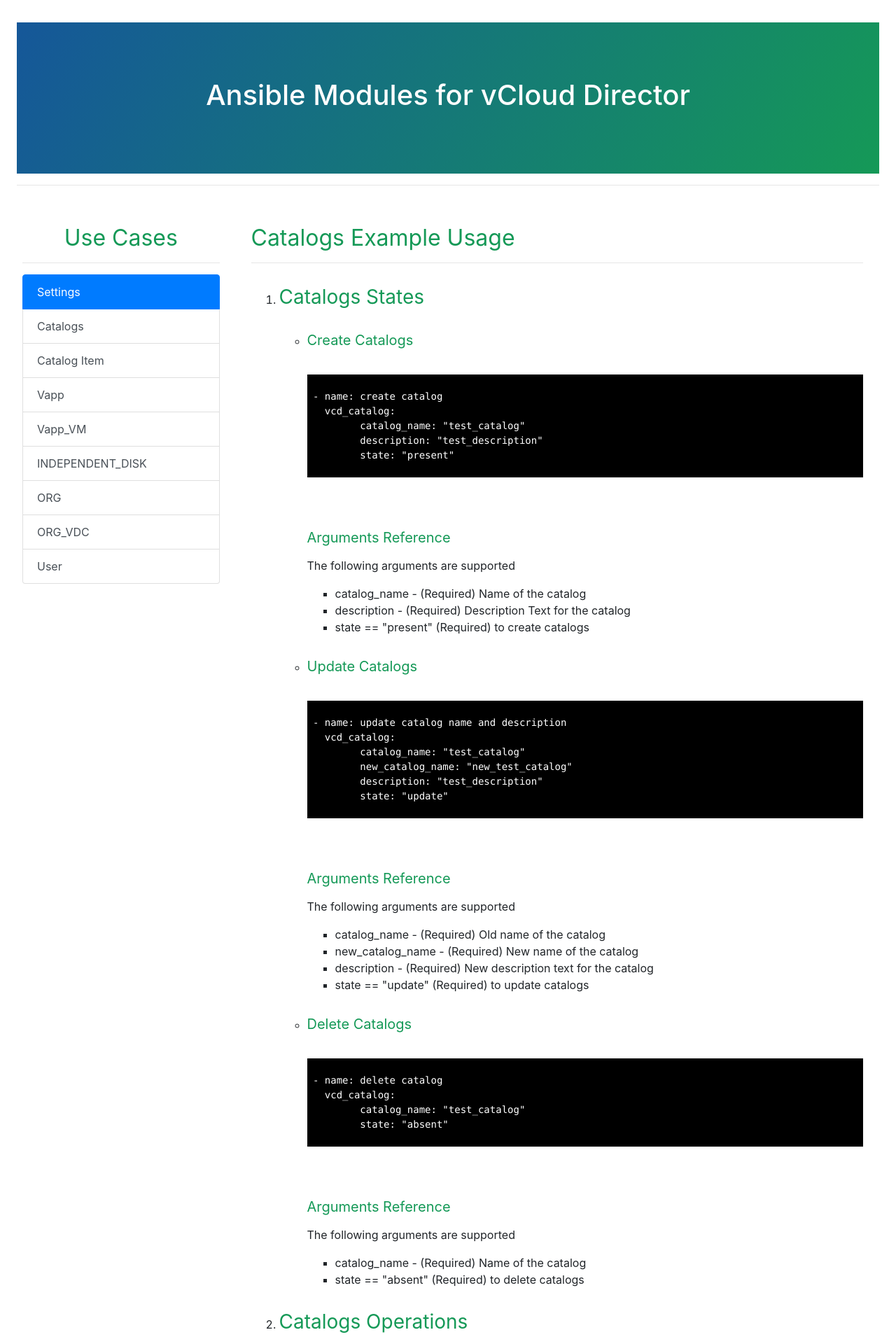
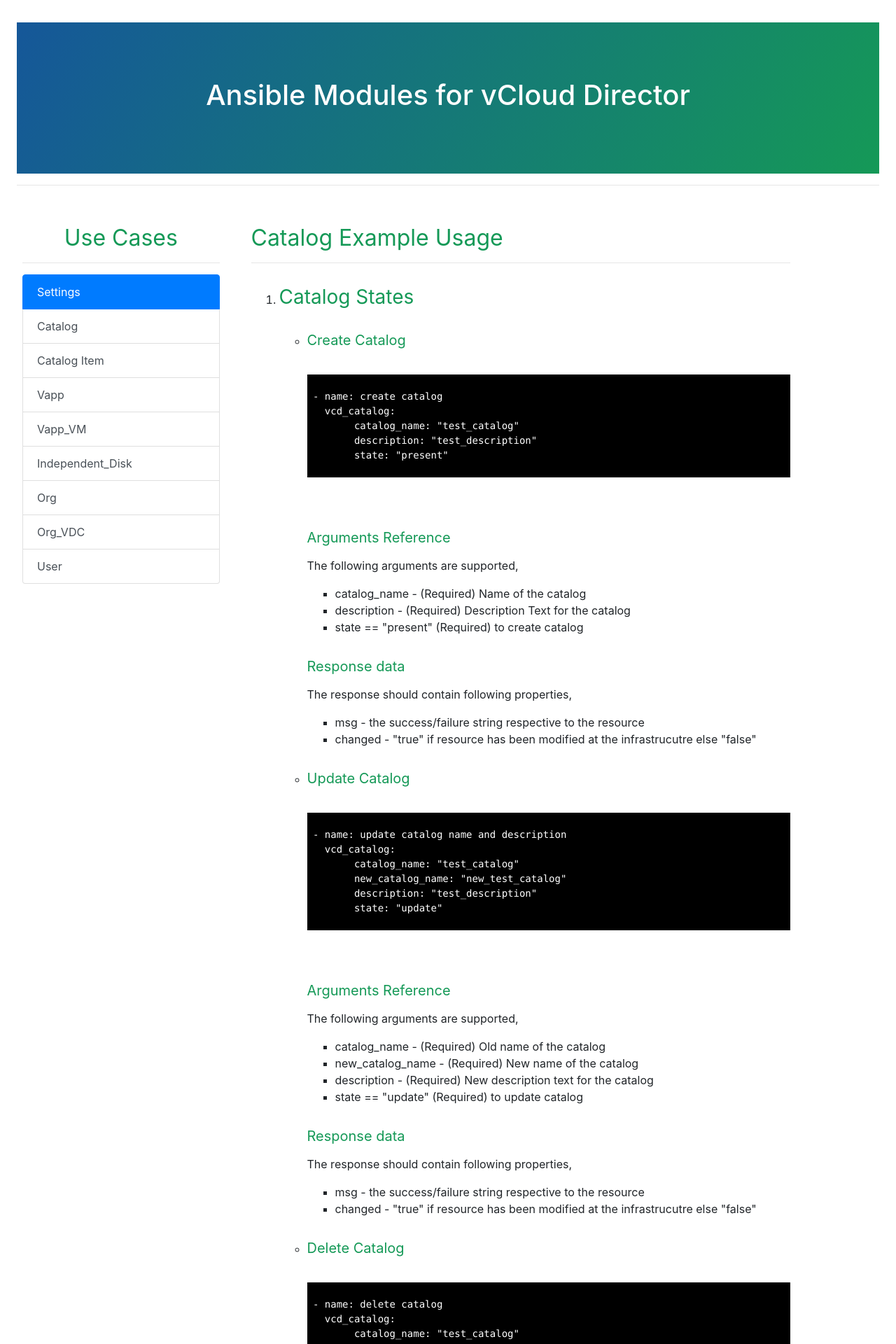
Before and after one commit to vmware-archive/ansible-module-vcloud-director, a Jekyll site: the page built from docs/index.md, in a window 1280 px wide. Shown: the top 1920 px of the page at 70% size. Built offline with Jekyll 4.4.1, drawn with Linux system fonts in a browser that asks for light colours; nearby versions of some CDN libraries; some of the changed text lies outside the part shown.

Commit message:
Adding docs for Org Module along with the response data from states/operations
Signed-off-by: Mukul Taneja <mtaneja@mtaneja-a01.vmware.com>

```diff
--- a/docs/_layouts/default.html
+++ b/docs/_layouts/default.html
@@ -35,6 +35,8 @@
         a {
             list-style: none
         }
+        .back-to-top{margin:0;position:fixed;bottom:15px;right:10px;z-index:100;display:none;text-decoration:none;text-decoration:none;color:black;background-color:white;border-color:black;}
+        .back-to-top:hover{background-color:white;border-color:black;}
     </style>
 </head>
 
@@ -51,18 +53,23 @@
                     <hr />
                     <div class="list-group">
                         <a href="#" class="settings list-group-item list-group-item-action active">Settings</a>
-                        <a href="#catalog-usage" class="catalogs list-group-item list-group-item-action">Catalogs</a>
+                        <a href="#catalog-usage" class="catalogs list-group-item list-group-item-action">Catalog</a>
                         <a href="#" class="catalog-item list-group-item list-group-item-action">Catalog Item</a>
                         <a href="#" class="vapp list-group-item list-group-item-action">Vapp</a>
                         <a href="#" class="vapp-vm list-group-item list-group-item-action">Vapp_VM</a>
-                        <a href="#" class="independent-disk list-group-item list-group-item-action">INDEPENDENT_DISK</a>
-                        <a href="#" class="org list-group-item list-group-item-action">ORG</a>
-                        <a href="#" class="org-vdc list-group-item list-group-item-action">ORG_VDC</a>
+                        <a href="#" class="independent-disk list-group-item list-group-item-action">Independent_Disk</a>
+                        <a href="#org-usage" class="org list-group-item list-group-item-action">Org</a>
+                        <a href="#" class="org-vdc list-group-item list-group-item-action">Org_VDC</a>
                         <a href="#user-usage" class="user list-group-item list-group-item-action">User</a>
                     </div>
                 </div>
-                <div class="col-9">
+                <div class="col-8">
                     {{ content }}
+                </div>
+                <div class="col-1">
+                    <a class="btn btn-primary back-to-top">
+                        <img src="images/uparrow.jpg" />
+                    </a>
                 </div>
             </div>
         </div>
@@ -82,6 +91,20 @@
                     return false;
                 });
             });
+            $(window).scroll(function() {
+                if ($(this).scrollTop() > offset) {
+                    $('.back-to-top').fadeIn(duration);
+                } else {
+                    $('.back-to-top').fadeOut(duration);
+                }
+            });
+            $('.back-to-top').click(function(event) {
+                event.preventDefault();
+                $('html, body').animate({
+                    scrollTop: 0
+                }, duration);
+                return false;
+            });
         });
     </script>
 </body>
--- a/docs/index.md
+++ b/docs/index.md
@@ -7,91 +7,119 @@
 
 <!-- Catalogs Use Case -->
 <div class="catalog-usage col-12" id="catalog-usage">
- <h2>Catalogs Example Usage</h2>
+ <h2>Catalog Example Usage</h2>
  <hr />
  <ol>
  <li>
- <h3>Catalogs States</h3>
+ <h3>Catalog States</h3>
  <ul>
  <li>
- <h5>Create Catalogs</h5>
+ <h5>Create Catalog</h5>
  </li>
  <pre>
  <code>
  - name: create catalog
    vcd_catalog:
-	 catalog_name: "test_catalog"
-	 description: "test_description"
-	 state: "present"
+	catalog_name: "test_catalog"
+	description: "test_description"
+	state: "present"
  </code>
  </pre>
  <h5>Arguments Reference</h5>
- <p>The following arguments are supported</p>
+ <p>The following arguments are supported,</p>
  <ul>
  <li>catalog_name - (Required) Name of the catalog</li>
  <li>description - (Required) Description Text for the catalog</li>
- <li>state == "present" (Required) to create catalogs</li>
+ <li>state == "present" (Required) to create catalog</li>
+ </ul>
+ <h5>Response data</h5>
+ <p>The response should contain following properties,</p>
+ <ul>
+ <li>msg - the success/failure string respective to the resource</li>
+ <li>changed - "true" if resource has been modified at the infrastrucutre else "false"
+ </li>
  </ul>
  <li>
- <h5>Update Catalogs</h5>
+ <h5>Update Catalog</h5>
  </li>
  <pre>
  <code>
  - name: update catalog name and description
    vcd_catalog:
-	 catalog_name: "test_catalog"
-	 new_catalog_name: "new_test_catalog"
-	 description: "test_description"
-	 state: "update"
+	catalog_name: "test_catalog"
+	new_catalog_name: "new_test_catalog"
+	description: "test_description"
+	state: "update"
  </code>
  </pre>
  <h5>Arguments Reference</h5>
- <p>The following arguments are supported</p>
+ <p>The following arguments are supported,</p>
  <ul>
  <li>catalog_name - (Required) Old name of the catalog</li>
  <li>new_catalog_name - (Required) New name of the catalog</li>
  <li>description - (Required) New description text for the catalog</li>
- <li>state == "update" (Required) to update catalogs</li>
+ <li>state == "update" (Required) to update catalog</li>
+ </ul>
+ <h5>Response data</h5>
+ <p>The response should contain following properties,</p>
+ <ul>
+ <li>msg - the success/failure string respective to the resource</li>
+ <li>changed - "true" if resource has been modified at the infrastrucutre else "false"
+ </li>
  </ul>
  <li>
- <h5>Delete Catalogs</h5>
+ <h5>Delete Catalog</h5>
  </li>
  <pre>
  <code>
  - name: delete catalog
    vcd_catalog:
-	 catalog_name: "test_catalog"
-	 state: "absent"
+	catalog_name: "test_catalog"
+	state: "absent"
  </code>
  </pre>
  <h5>Arguments Reference</h5>
- <p>The following arguments are supported</p>
+ <p>The following arguments are supported,</p>
  <ul>
  <li>catalog_name - (Required) Name of the catalog</li>
- <li>state == "absent" (Required) to delete catalogs</li>
+ <li>state == "absent" (Required) to delete catalog</li>
+ </ul>
+ <h5>Response data</h5>
+ <p>The response should contain following properties,</p>
+ <ul>
+ <li>msg - the success/failure string respective to the resource</li>
+ <li>changed - "true" if resource has been modified at the infrastrucutre else "false"
+ </li>
  </ul>
  </ul>
 </li>
  <li>
- <h3>Catalogs Operations</h3>
+ <h3>Catalog Operations</h3>
  <ul>
  <li>
- <h5>Share/Unshare Catalogs</h5>
+ <h5>Share/Unshare Catalog</h5>
  <pre>
  <code>
  - name: share/unshare catalog
    vcd_catalog:
-	 catalog_name: "test_catalog"
-	 shared: "true"
-	 operation: "shared"
+	catalog_name: "test_catalog"
+	shared: "true"
+	operation: "shared"
  </code>
  </pre>
  <h5>Arguments Reference</h5>
- <p>The following arguments are supported</p>
+ <p>The following arguments are supported,</p>
  <ul>
  <li>catalog_name - (Required) Name of the catalog</li>
  <li>shared - (Optional) "true"/"false" to share/unshare the catalog. The default value is "true" for the argument</li>
- <li>state == "operation" (Required) to update catalogs</li>
+ <li>state == "operation" (Required) to share/unshare catalog</li>
+</ul>
+<h5>Response data</h5>
+<p>The response should contain following properties,</p>
+<ul>
+<li>msg - the success/failure string respective to the resource</li>
+<li>changed - "true" if resource has been modified at the infrastrucutre else "false"
+</li>
 </ul>
 </li>
 </ul>
@@ -113,6 +141,133 @@
 <!--				  -->
 
 <!-- Org Use Case -->
+<div class="org-usage col-12" id="org-usage">
+<h2>Org Example Usage</h2>
+<hr />
+<ol>
+ <li>
+ <h3>Org States</h3>
+ </li>
+ <ul>
+ <li>
+ <h5>Create Org</h5>
+ </li>
+ <pre>
+ <code>
+ - name: create org
+   vcd_org:
+	org_name: "test_org"
+	full_name: "test_org"
+	is_enabled : "false"
+	state: "present"
+ </code>
+</pre>
+<h5>Arguments Reference</h5>
+<p>The following arguments are supported,</p>
+<ul>
+<li>org_name - (Required) name of the organization</li>
+<li>full_name - (Required) full name of the organization</li>
+<li>is_enabled - (Optional) enable organization if True, default value will be False</li>
+<li>state == "present" (Required) to create org</li>
+</ul>
+<h5>Response data</h5>
+<p>The response should contain following properties,</p>
+<ul>
+<li>msg - the success/failure string respective to the resource</li>
+<li>changed - "true" if resource has been modified at the infrastrucutre else "false"
+</li>
+</ul>
+<li>
+<h5>Update Org</h5>
+</li>
+<pre>
+<code>
+ - name: update org
+   vcd_org:
+	org_name: "test_org"
+	is_enabled: "true"
+	state: "update"
+
+</code>
+</pre>
+<h5>Arguments Reference</h5>
+<p>The following arguments are supported,</p>
+<ul>
+<li>org_name - (Required) name of the organization</li>
+<li>is_enabled - (Optional) enable organization if True, default value will be None</li>
+<li>state == "update" (Required) to update org</li>
+</ul>
+<h5>Response data</h5>
+<p>The response should contain following properties,</p>
+<ul>
+<li>msg - the success/failure string respective to the resource</li>
+<li>changed - "true" if resource has been modified at the infrastrucutre else "false"
+</li>
+</ul>
+<li>
+<h5>Delete Org</h5>
+</li>
+<pre>
+<code>
+ - name: delete org
+   vcd_org:
+	org_name: "test_org"
+	force: "true"
+	recursive: "true"
+	state: "absent"
+
+</code>
+</pre>
+<h5>Arguments Reference</h5>
+<p>The following arguments are supported,</p>
+<ul>
+<li>org_name - (Required) name of the organization</li>
+<li>force - (Optional) force=True along with recursive=True to remove
+an organization and any objects it contains, regardless of their state</li>
+<li>recursive - (Optional) recursive=True to remove an organization
+and any objects it contains that are in a state that normally allows removal</li>
+<li>state == "absent" (Required) to delete org</li>
+</ul>
+<h5>Response data</h5>
+<p>The response should contain following properties,</p>
+<ul>
+<li>msg - the success/failure string respective to the resource</li>
+<li>changed - "true" if resource has been modified at the infrastrucutre else "false"
+</li>
+</ul>
+</ul>
+<li>
+<h3>Org Operations</h3>
+</li>
+<ul>
+<li>
+<h5>Read Org</h5>
+</li>
+<pre>
+<code>
+ - name: read org
+   vcd_org:
+	org_name: "test_org"
+	operation: "read"
+
+</code>
+</pre>
+<h5>Arguments Reference</h5>
+<p>The following arguments are supported,</p>
+<ul>
+<li>org_name - (Required) name of the organization</li>
+<li>operation == "read" (Required) to read organization</li>
+</ul>
+<h5>Response data</h5>
+<p>The response should contain following properties,</p>
+<ul>
+<li>msg - the success/failure string respective to the resource</li>
+<li>changed - "true" if resource has been modified at the infrastrucutre else "false"
+</li>
+</ul>
+</ul>
+</ol>
+</div>
 <!--				  -->
 
 <!-- Org VDC Use Case -->
@@ -177,6 +332,13 @@
  <li>alert_email - (Required) The alert email address</li>
  <li>state == "present" (Required) to create user</li>
 </ul>
+<h5>Response data</h5>
+<p>The response should contain following properties,</p>
+<ul>
+<li>msg - the success/failure string respective to the resource</li>
+<li>changed - "true" if resource has been modified at the infrastrucutre else "false"
+</li>
+</ul>
  <li>
  <h5>Update User</h5>
  </li>
@@ -184,17 +346,24 @@
  <code>
  - name: update user
    vcd_user:
-	 username: "test_user"
-	 is_enabled: "true"
-	 state: "update"
+	username: "test_user"
+	is_enabled: "true"
+	state: "update"
  </code>
 </pre>
 <h5>Arguments Reference</h5>
- <p>The following arguments are supported</p>
+ <p>The following arguments are supported,</p>
  <ul>
  <li>username - (Required) username of the user</li>
  <li>is_enabled - (Required) "true"/"false" enable/disable the user</li>
  <li>state == "update" (Required) to update user</li>
+</ul>
+<h5>Response data</h5>
+<p>The response should contain following properties,</p>
+<ul>
+<li>msg - the success/failure string respective to the resource</li>
+<li>changed - "true" if resource has been modified at the infrastrucutre else "false"
+</li>
 </ul>
 <li>
 <h5>Delete User</h5>
@@ -203,14 +372,21 @@
  <code>
  - name: delete user
    vcd_user:
-	 username: "test_user"
-	 state: "absent"
+	username: "test_user"
+	state: "absent"
  </code>
 </pre>
 <h5>Arguments Reference</h5>
- <p>The following arguments are supported</p>
+ <p>The following arguments are supported,</p>
  <ul>
  <li>username - (Required) username of the user</li>
  <li>state == "absent" (Required) to update user</li>
 </ul>
+<h5>Response data</h5>
+<p>The response should contain following properties,</p>
+<ul>
+<li>msg - the success/failure string respective to the resource</li>
+<li>changed - "true" if resource has been modified at the infrastrucutre else "false"
+</li>
+</ul>
 <!--				  -->
```
Also changed, not shown: other parts of docs/_layouts/default.html (+3 -1 lines), other parts of docs/index.md (+20 -20 lines), docs/images/uparrow.jpg (added).
